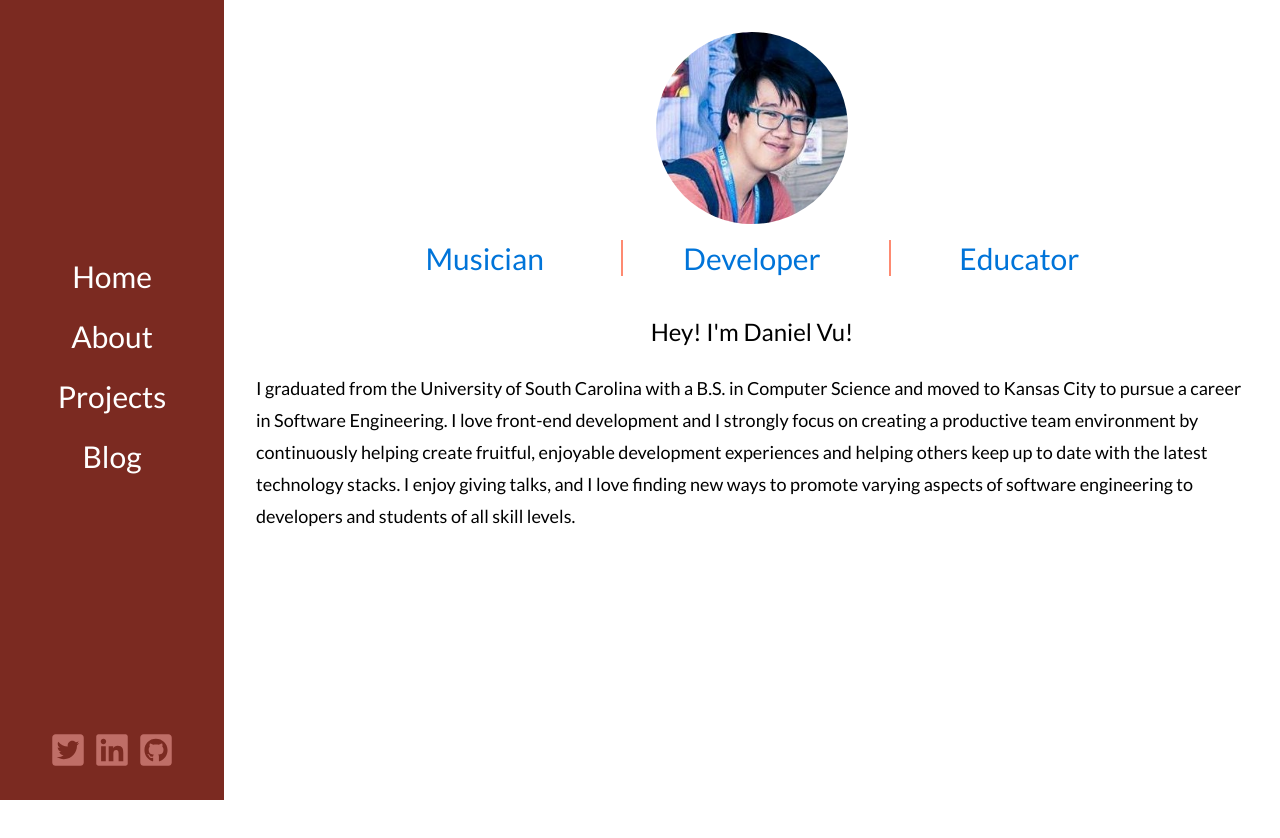
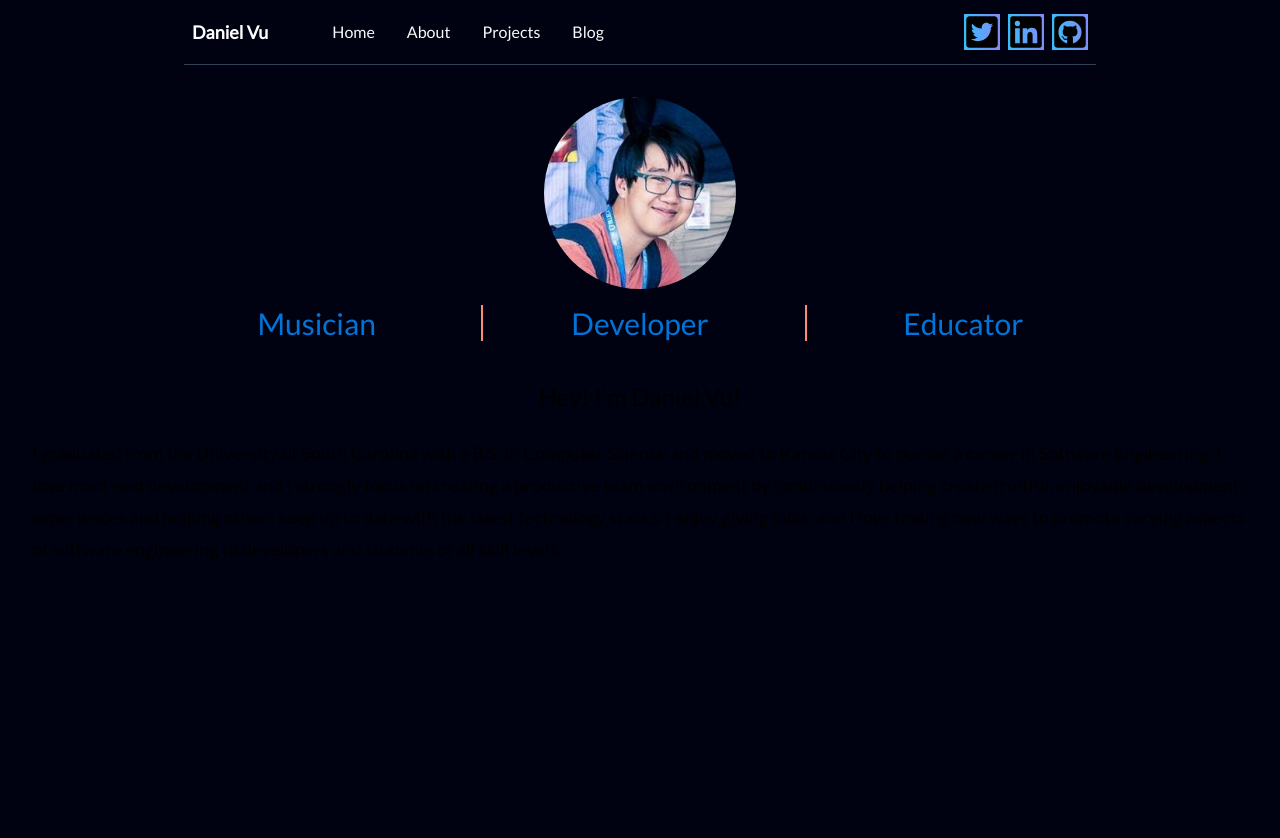
Before and after one commit to dv297/gatsby-blog, a Gatsby site: page / in a window 1280 px wide. Before the commit the page ends 800 px from the top, so only its background shows below. Built offline with nearby package versions, Linux system fonts and the light colour scheme; Gatsby itself is replaced by a stand-in of ours; what tailwind-children would draw is missing.

Commit message:
Redesign navbar

```diff
--- a/package.json
+++ b/package.json
@@ -37,7 +37,6 @@
     "gatsby-plugin-postcss": "^5.24.0",
     "postcss": "^8.4.18",
     "prettier": "^2.7.1",
-    "prettier-plugin-tailwindcss": "^0.1.13",
     "tailwindcss": "^3.2.1"
   },
   "homepage": "https://github.com/gatsbyjs/gatsby-starter-blog#readme",
--- a/src/components/Navigation/Navigation.tsx
+++ b/src/components/Navigation/Navigation.tsx
@@ -11,7 +11,7 @@ const NavLink = ({ to, label }) => {
   return (
     <Link
       to={to}
-      className="text-lg text-white no-underline hover:text-yellow-200 hover:underline lg:text-3xl"
+      className="py-4 text-base text-gray-50 no-underline focus:outline outline-offset-2 outline-2 outline-purple-700 hover:text-gray-500"
     >
       {label}
     </Link>
@@ -21,22 +21,31 @@ const NavLink = ({ to, label }) => {
 const SocialMediaLink = ({ to, title, Icon }) => {
   return (
     <a href={to} title={title}>
-      <Icon className="h-9 w-9 text-[#bf6e67] hover:text-white" />
+      <Icon className="h-9 w-9 hover:ring ring-sky-800 focus:outline outline-offset-2 outline-white bg-gradient-to-r from-sky-400 to-indigo-400" />
     </a>
   )
 }
 
 const Navigation = (props: NavigationProps) => {
   return (
-    <div className="flex flex-col lg:flex-row">
-      <nav className="flex h-14 flex-row items-center justify-end bg-[#7B2A21] lg:fixed lg:top-0 lg:left-0 lg:h-screen lg:w-56 lg:flex-col lg:justify-center lg:pr-0 lg:pb-8">
-        <div className="flex w-full flex-1 flex-row items-center justify-end gap-8 pr-8 lg:flex-col lg:justify-center lg:gap-6 lg:pr-0">
+    <div className="flex flex-col bg-[#000212]">
+      <div className="w-full px-8">
+        <div className="mx-auto flex w-full lg:w-3/4">
+          <nav className="flex h-14 flex-1 items-center border-b border-solid border-slate-700 py-8 px-2">
+            <div className="flex flex-1 justify-center md:justify-start">
+              <Link to="/">
+                <div className="mr-16 hidden py-4 text-lg font-bold text-white md:block">
+                  Daniel Vu
+                </div>
+              </Link>
+              <div className="flex flex-row items-center justify-center gap-8">
                 <NavLink to="/" label="Home" />
                 <NavLink to="/resume" label="About" />
                 <NavLink to="/projects" label="Projects" />
                 <NavLink to="/blog" label="Blog" />
               </div>
-        <div className="hidden flex-shrink flex-row gap-2 lg:flex lg:flex-row">
+            </div>
+            <div className="hidden h-full flex-shrink flex-row items-center justify-center gap-2 md:flex md:flex-row">
               <SocialMediaLink
                 to="https://twitter.com/TheDanielVu"
                 title="Twitter"
@@ -56,7 +65,9 @@ const Navigation = (props: NavigationProps) => {
               />
             </div>
           </nav>
-      <div className="flex-1 lg:ml-56">{props.children}</div>
+        </div>
+      </div>
+      <div className="flex-1">{props.children}</div>
     </div>
   )
 }
```
Also changed, not shown: 1 other file. Lines whose indentation alone changed are shown as unchanged.
